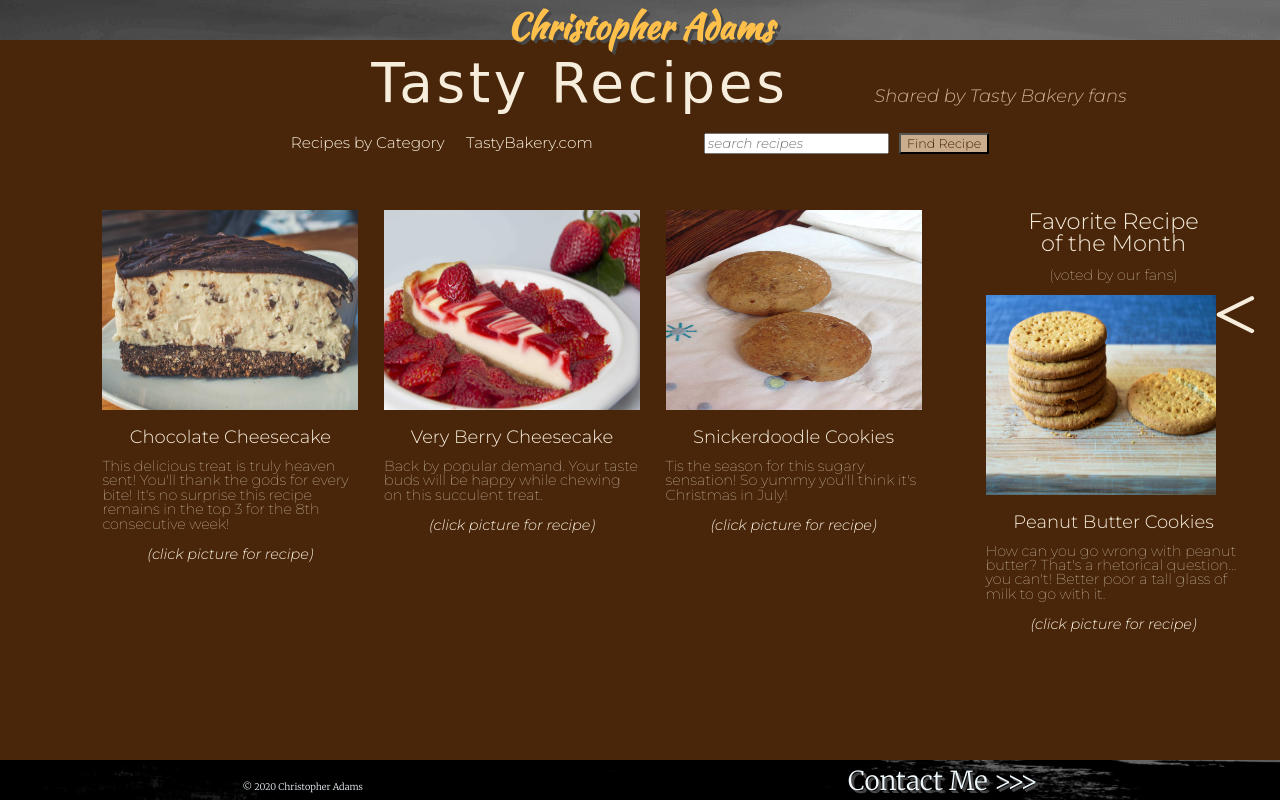
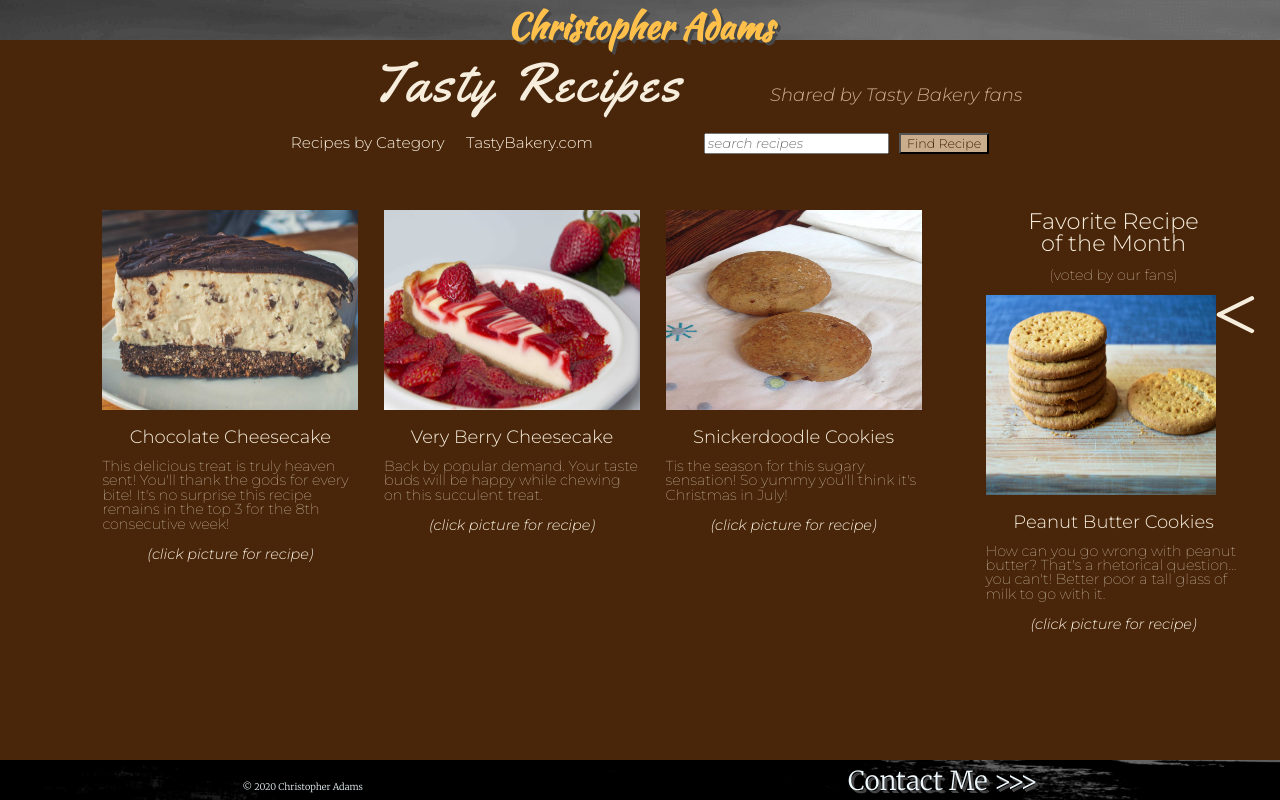
Before and after one commit to inspiredbeyondcontrol/inspiredbeyondcontrol.github.io, a plain HTML site: page pages/tastyrecipes.html in a window 1280 px wide. Drawn offline with Linux system fonts and the light colour scheme.

Commit message:
add Yellowtail font to Tasty page

```diff
--- a/pages/tastyrecipes.html
+++ b/pages/tastyrecipes.html
@@ -4,6 +4,7 @@
         <meta charset="UTF-8" />
         <meta name="viewport" content="width=device-width, initial-scale=1">
         <link href="../resources/css/reset.css" type="text/css" rel="stylesheet" />
+        <link href="https://fonts.googleapis.com/css2?family=Yellowtail&display=swap" rel="stylesheet">
         <link href="https://fonts.googleapis.com/css2?family=Kaushan+Script&family=Merriweather:ital,wght@0,300;1,300&display=swap" rel="stylesheet">
         <link href="https://fonts.googleapis.com/css2?family=Montserrat:ital,wght@0,100;0,300;1,300&display=swap" rel="stylesheet">
         <link href="../resources/css/head-foot.css" type="text/css" rel="stylesheet" />
--- a/resources/css/tastyrecipes.css
+++ b/resources/css/tastyrecipes.css
@@ -7,6 +7,8 @@
     #623B1C - dark brown
     #CAAD8C - light brown
     #F6EDDD - cream
+
+    font-family: 'Yellowtail', cursive;
 
     font-family: 'Montserrat', sans-serif
         * Light 300
@@ -64,7 +66,7 @@ main {
 }
 
 .tb-name h3 {
-    font-family: yellowtail, cursive;
+    font-family: 'Yellowtail', cursive;
     font-size: 3.052rem;
     letter-spacing: .2rem;
     margin-right: 10%;
```
